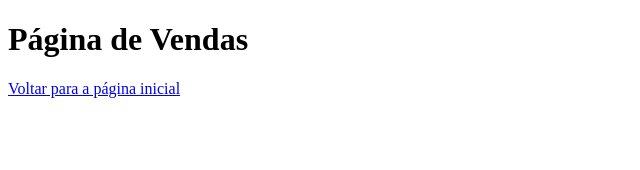
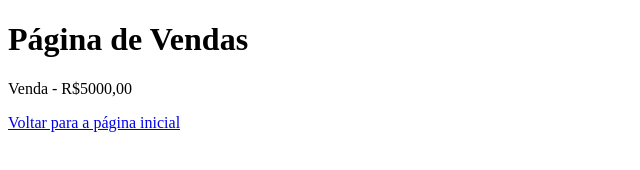
Before and after one commit to Willgomes-88/aulagithub-devsuperior, a plain HTML site: page vendas.html in a window 1280 px wide. Shown: the whole page, without its empty margins (0-640 px from the left). Drawn offline with Linux system fonts and the light colour scheme.

Commit message:
Acrescentado Valor das Vendas

```diff
--- a/vendas.html
+++ b/vendas.html
@@ -9,6 +9,7 @@
 <body>
     <h1>Página de Vendas
 </h1>
+<p>Venda - R$5000,00</p>
 <a href="index.html">Voltar para a página inicial</a>
 </body>
 </html>
```
